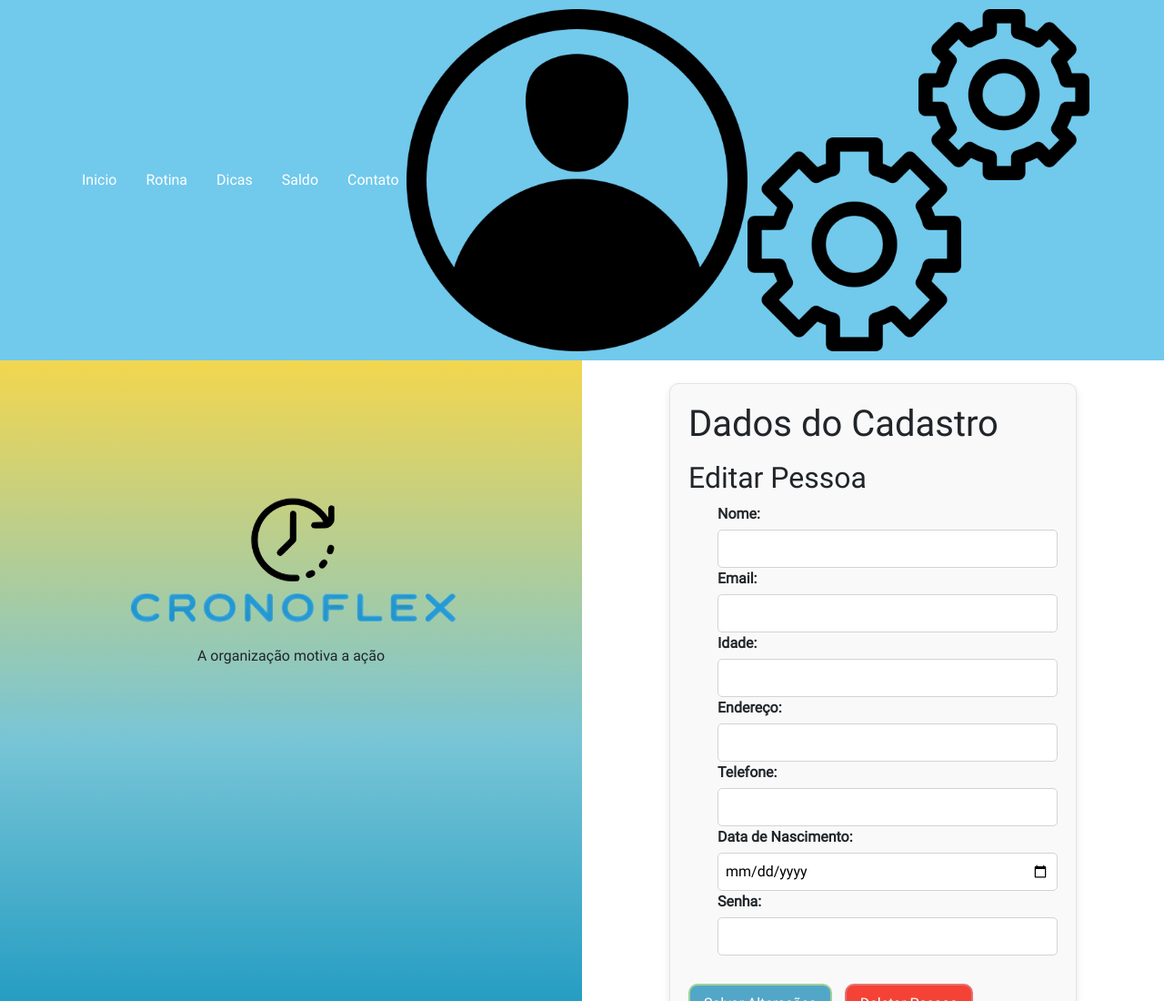
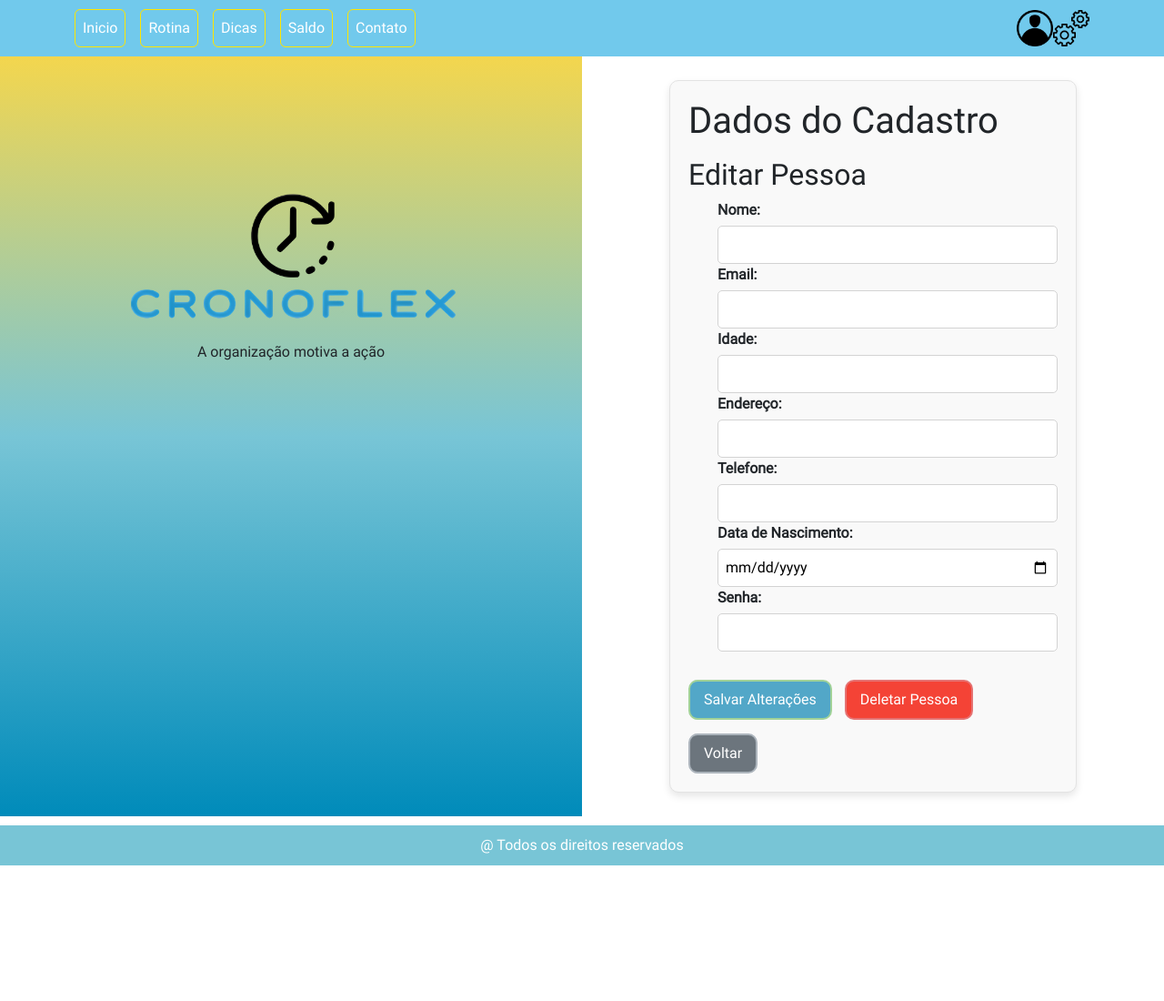
Before and after one commit to ICEI-PUC-Minas-PMGES-TI/pmg-es-2024-1-ti1-2401100-g2-ma-organizacao-de-tempo-1, a plain HTML site: page codigo/projetos/views/cadastro_usuario/editar_usuario.html in a window 1280 px wide. Shown: the top 1100 px of the page at 91% size. After the commit the page ends 951 px from the top, so only its background shows below. Drawn offline with nearby package versions, Linux system fonts and the light colour scheme.

Commit message:
Reajuste do header

```diff
--- a/codigo/projetos/assets/css/AIstyle.css
+++ b/codigo/projetos/assets/css/AIstyle.css
@@ -20,7 +20,7 @@ header img {
 }
 
 img {
-  max-width: 100%;
+  max-width: 100px;
   height: auto;
 }
 
--- a/codigo/projetos/assets/css/cadastro_usuario.css
+++ b/codigo/projetos/assets/css/cadastro_usuario.css
@@ -17,7 +17,6 @@ img {
 
 .header-img {
     max-width: 40px;
-    /* Ajuste o valor conforme necessário */
     height: auto;
 }
 
--- a/codigo/projetos/assets/css/dados_usuario.css
+++ b/codigo/projetos/assets/css/dados_usuario.css
@@ -15,7 +15,7 @@ img {
     height: auto;
 }
 
-.header-img {
+header img {
     max-width: 40px;
     height: auto;
 }
--- a/codigo/projetos/assets/css/main.css
+++ b/codigo/projetos/assets/css/main.css
@@ -36,7 +36,8 @@ header {
     color: white;
     text-decoration: none;
     padding: 0.5rem;
-    border-radius: 5px;
+    border-radius: 6px;
+    border: solid 1px #FFE500;
 }
 
 img {
--- a/codigo/projetos/assets/css/style.css
+++ b/codigo/projetos/assets/css/style.css
@@ -16,7 +16,7 @@ header {
 }
 
 img {
-  max-width: 100%;
+  max-width: 100px;
   height: auto;
 }
 
--- a/codigo/projetos/views/cadastro_usuario/editar_usuario.html
+++ b/codigo/projetos/views/cadastro_usuario/editar_usuario.html
@@ -24,9 +24,9 @@
             </nav>
             <div class="d-flex">
                 <a href="#"><img src="../../assets/images/perfil-de-usuario.png" alt="Imagem de Perfil"
-                        class="img-fluid header-img"></a>
+                        class="header-img"></a>
                 <a href="#"><img src="../../assets/images/config.png" alt="Imagem de Configurações"
-                        class="img-fluid header-img"></a>
+                        class="header-img"></a>
             </div>
         </div>
     </header>
```
Also changed, not shown: codigo/projetos/views/assistente/AILabel.html (+2 -1 lines), codigo/projetos/views/cadastro_usuario/cadastro_usuario.html (+1 -0 lines), codigo/projetos/views/notificacoes/notificacoes.html (+2 -2 lines), codigo/projetos/views/perfil/perfil.html (+2 -2 lines), codigo/projetos/views/tarefas/adicionar-tarefas.html (+2 -2 lines), codigo/projetos/views/tarefas/calendario.html (+8 -10 lines), codigo/projetos/views/tarefas/editar-tarefas.html (+2 -2 lines), codigo/projetos/views/tarefas/visualizar-tarefas.html (+3 -6 lines).
